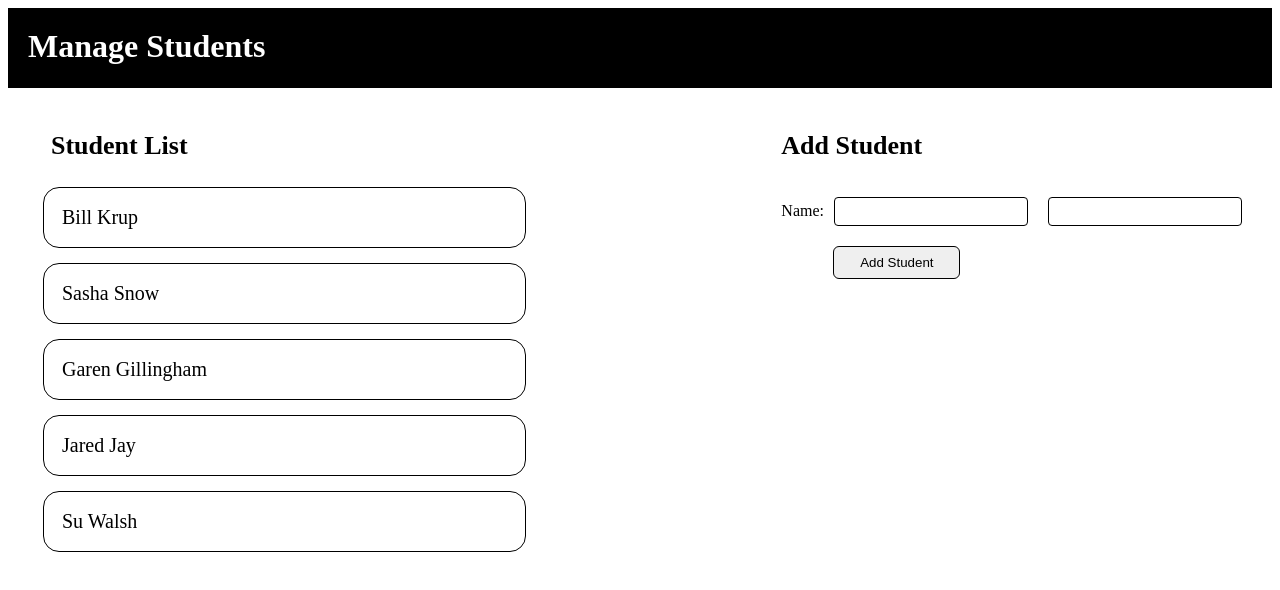
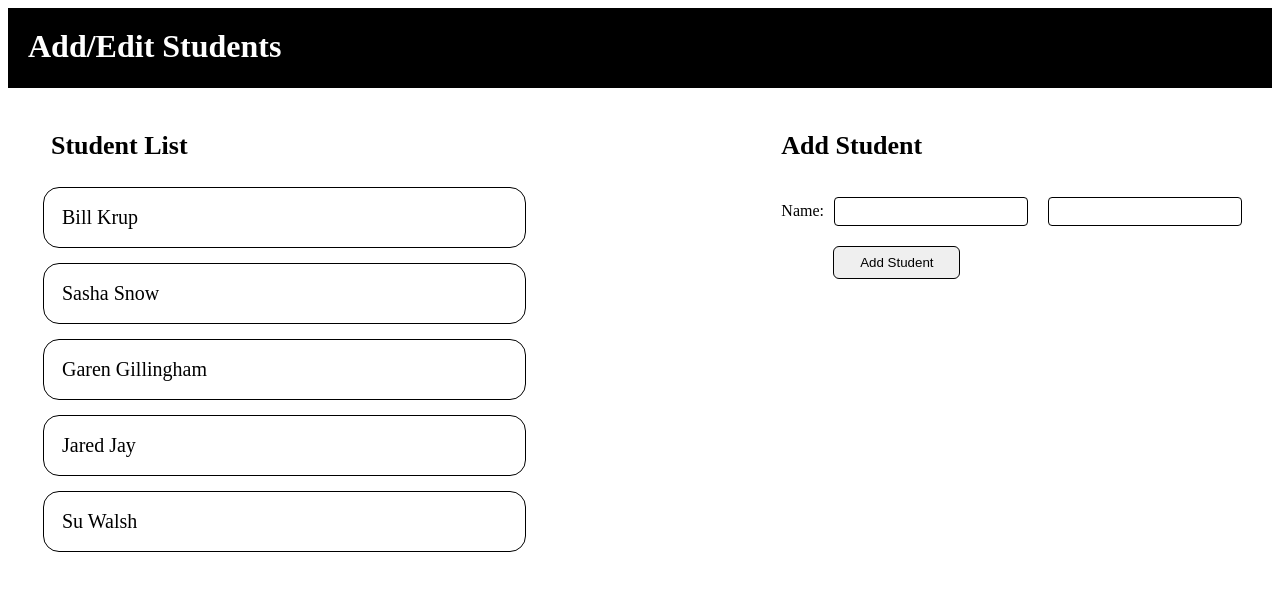
Before and after one commit to chingu-voyage5/Geckos-Team-14, a React (Create React App) app in the folder attendence-tracker/: page / in a window 1280 px wide. Shown: the top 590 px of the page. Built offline with nearby package versions, Linux system fonts and the light colour scheme.

Commit message:
Change title in Student Manager

```diff
--- a/attendence-tracker/src/components/AddStudent.js
+++ b/attendence-tracker/src/components/AddStudent.js
@@ -21,9 +21,9 @@ export default class AddStudent extends Component {
   handleSubmit(event) {
     alert(
       "A name was submitted: " +
-        this.state.firstName +
-        " " +
-        this.state.lastName
+      this.state.firstName +
+      " " +
+      this.state.lastName
     );
     event.preventDefault();
   }
--- a/attendence-tracker/src/components/StudentManager.js
+++ b/attendence-tracker/src/components/StudentManager.js
@@ -20,7 +20,7 @@ const StudentManager = () => {
 
   return (
     <div className="page-title-container">
-      <h1 className="page-name">Manage Students</h1>
+      <h1 className="page-name">Add/Edit Students</h1>
       <div className="student-manage-flex">
         <div className="student-list-container">
           <h3 className="student-list-title">Student List</h3>
```
